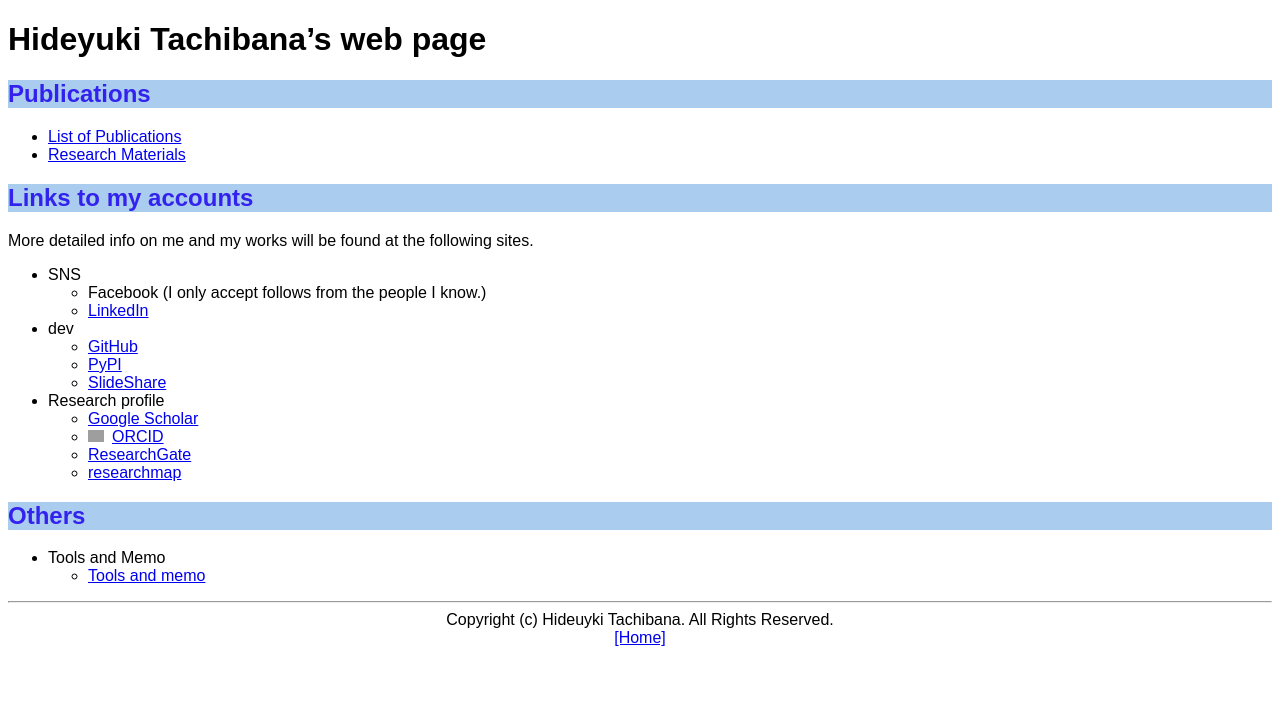
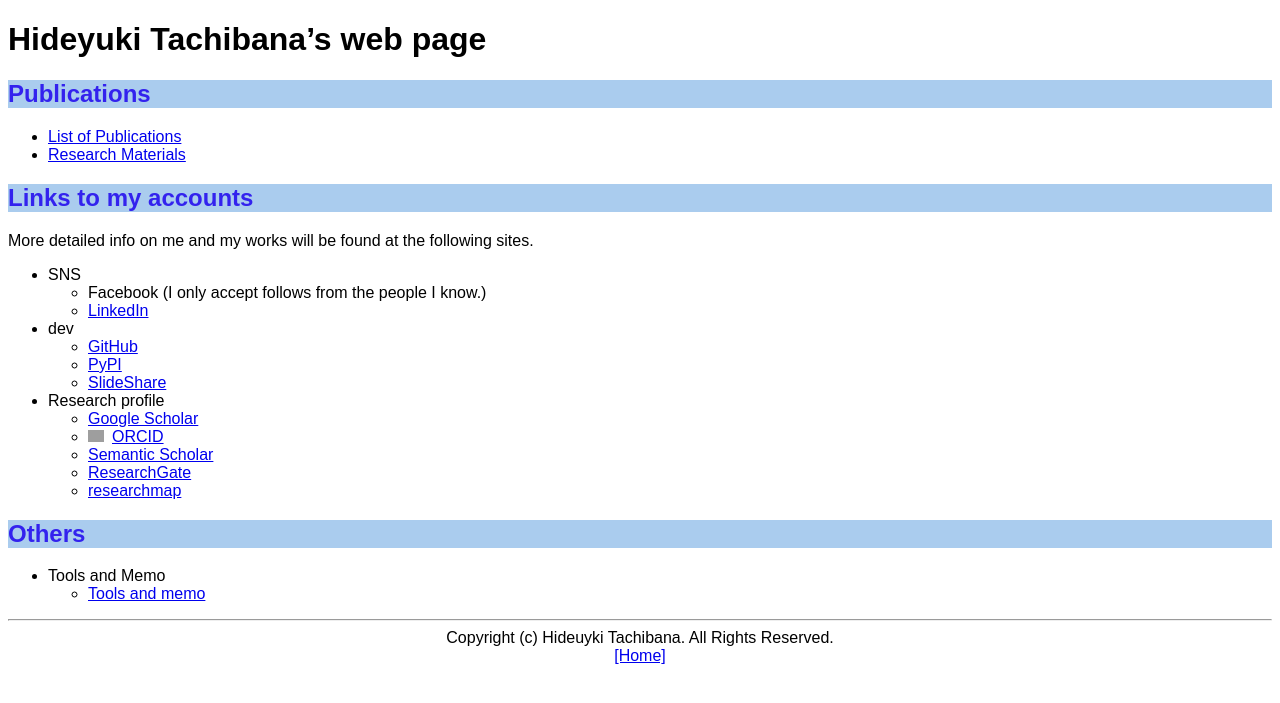
Before and after one commit to tachi-hi/tachi-hi.github.io, a Jekyll site: the page built from index.md, in a window 1280 px wide. Shown: the top 703 px of the page. Built offline with Jekyll 4.4.1, drawn with Linux system fonts in a browser that asks for light colours; grey boxes are pictures that could not be loaded.

Commit message:
add link to semantic scholar

```diff
--- a/index.md
+++ b/index.md
@@ -24,6 +24,7 @@ More detailed info on me and my works will be found at the following sites.
 + Research profile
    + [Google Scholar](https://scholar.google.co.jp/citations?user=wAXtttwAAAAJ)
    + <div itemscope itemtype="https://schema.org/Person"><a itemprop="sameAs" content="https://orcid.org/0000-0001-5162-1294" href="https://orcid.org/0000-0001-5162-1294" target="orcid.widget" rel="me noopener noreferrer" style="vertical-align:top;"><img src="https://orcid.org/sites/default/files/images/orcid_16x16.png" style="width:1em;margin-right:.5em;" alt="ORCID iD icon">ORCID</a></div>
+   + [Semantic Scholar](https://www.semanticscholar.org/author/Hideyuki-Tachibana/29876981)
    + [ResearchGate](https://www.researchgate.net/profile/Hideyuki_Tachibana)
    + [researchmap](https://researchmap.jp/tachi-hi/)
 
```
